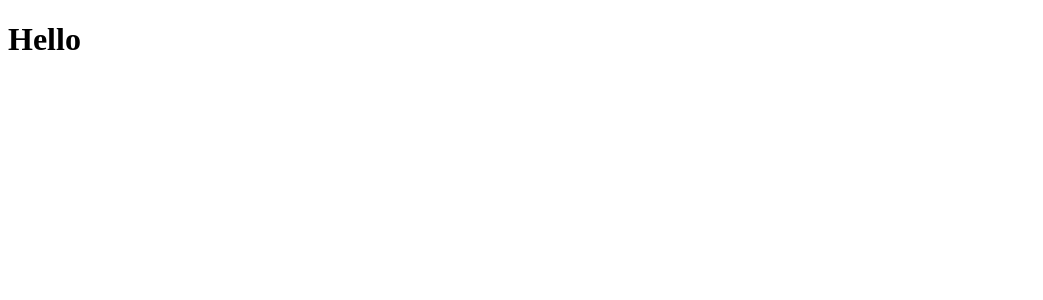
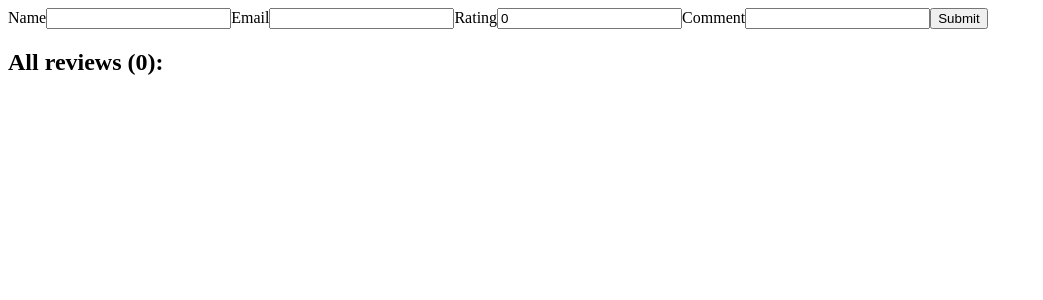
Before and after one commit to sebprest/customer-feedback-app, a React app: page / in a window 1280 px wide. Shown: the top 300 px of the page, without its empty margins (0-1043 px from the left). Built offline with nearby package versions, Linux system fonts and the light colour scheme.

Commit message:
Add page contents to App component

```diff
--- a/src/ts/app.tsx
+++ b/src/ts/app.tsx
@@ -1,5 +1,19 @@
 import React from "react";
 
-const App: React.FunctionComponent = React.memo(() => <h1>Hello</h1>);
+import ReviewForm from "^/app/review-form";
+import ReviewList from "^/app/review-list";
+import RatingGraph from "^/app/rating-graph";
+
+const App: React.FunctionComponent = React.memo(() => (
+  <div className="container">
+    <div className="col col-4-md">
+      <ReviewForm />
+      <RatingGraph />
+    </div>
+    <div className="col col-8-md">
+      <ReviewList />
+    </div>
+  </div>
+));
 
 export default App;
```
